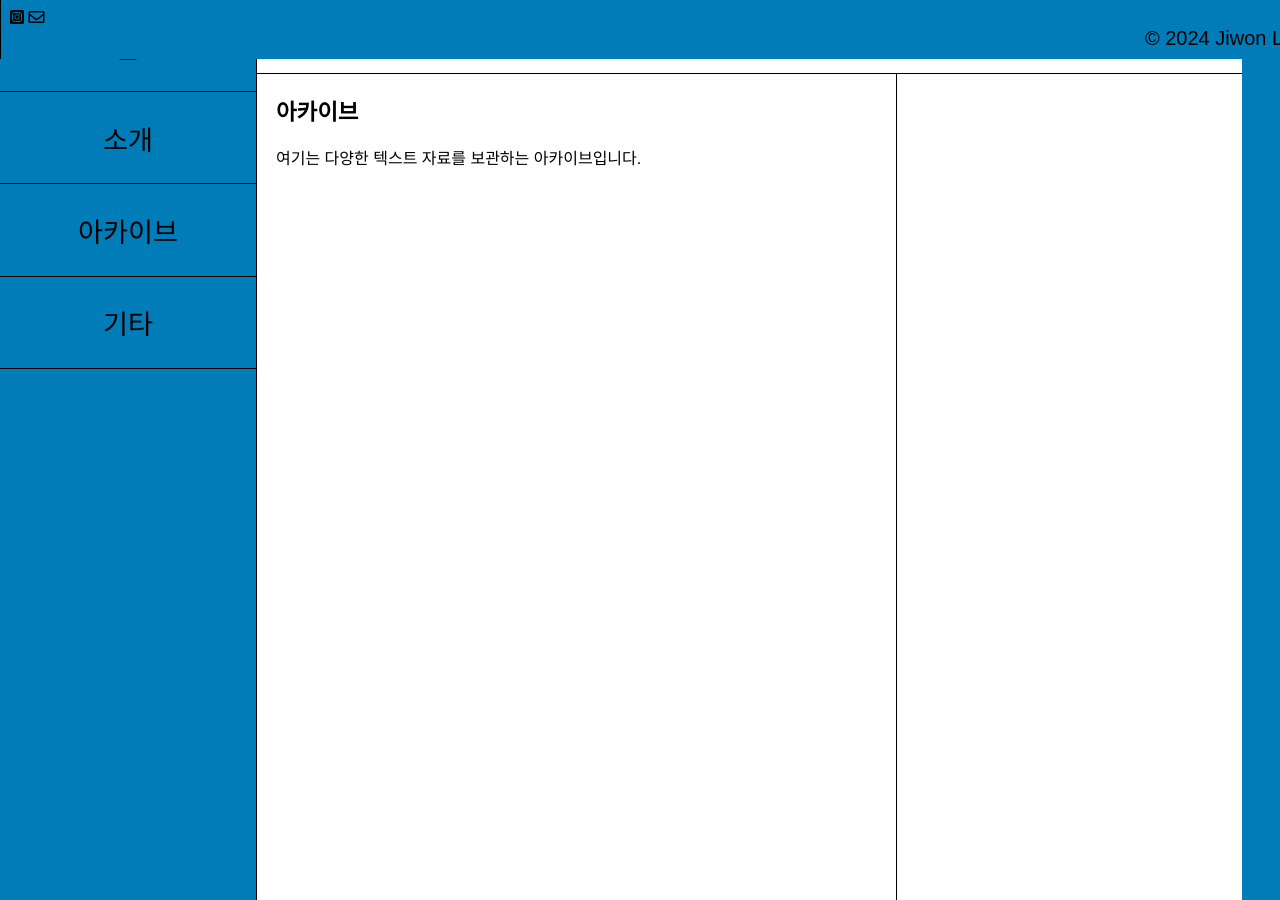
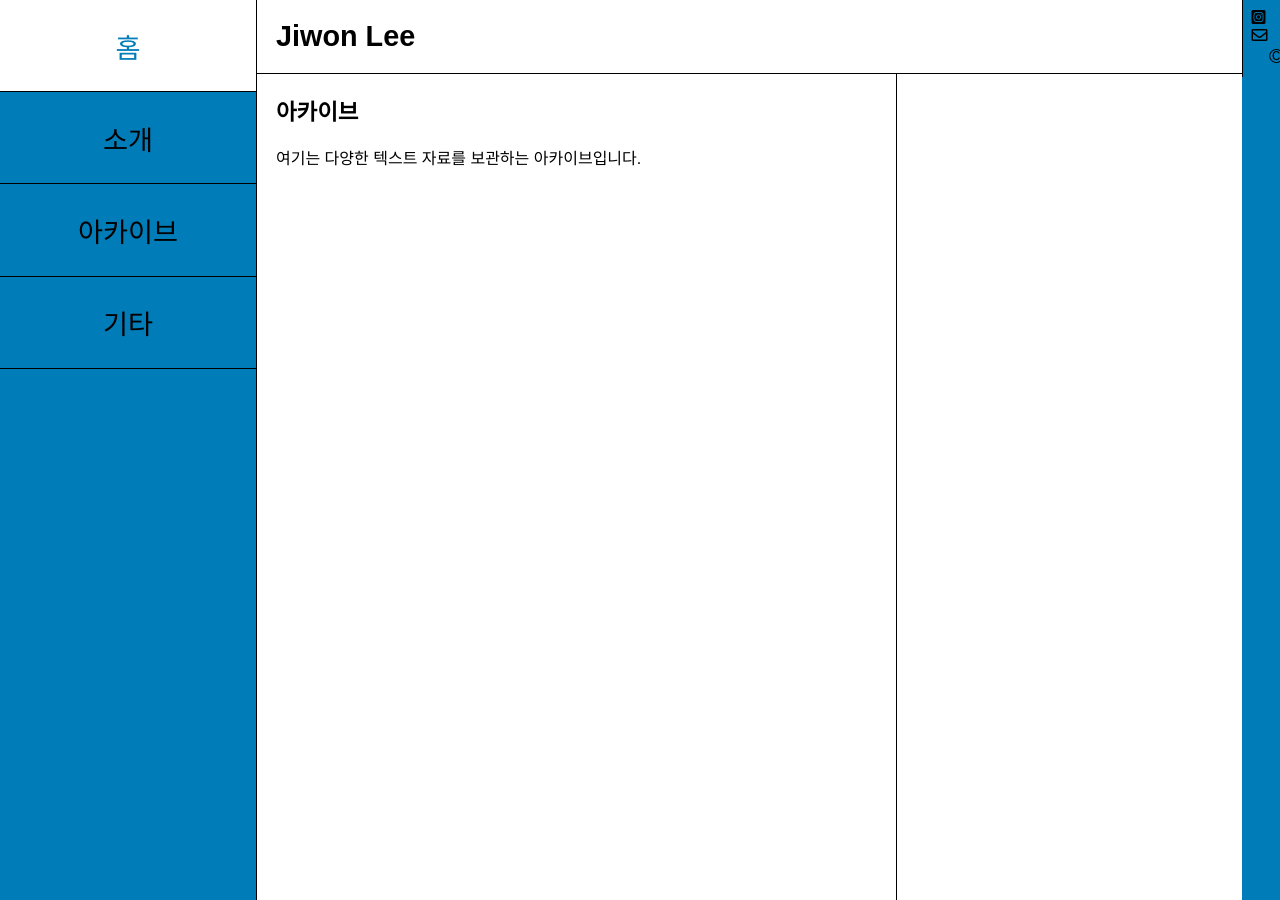
Before and after one commit to LfayeJ/archives, a Jekyll site: the page built from index.html, in a window 1280 px wide and 900 px high. Built offline with Jekyll 4.4.1, drawn with Linux system fonts in a browser that asks for light colours; some web fonts are replaced.

Commit message:
Update styles.css

```diff
--- a/assets/css/styles.css
+++ b/assets/css/styles.css
@@ -96,7 +96,7 @@ h1, h2 {
   position: fixed;
   top: 0;
   right: 0;
-  width: 100%;
+  width: 3vw;
   padding: 0.7vw;
   border-left: 1px solid var(--border-color);
   box-sizing: border-box;
```
